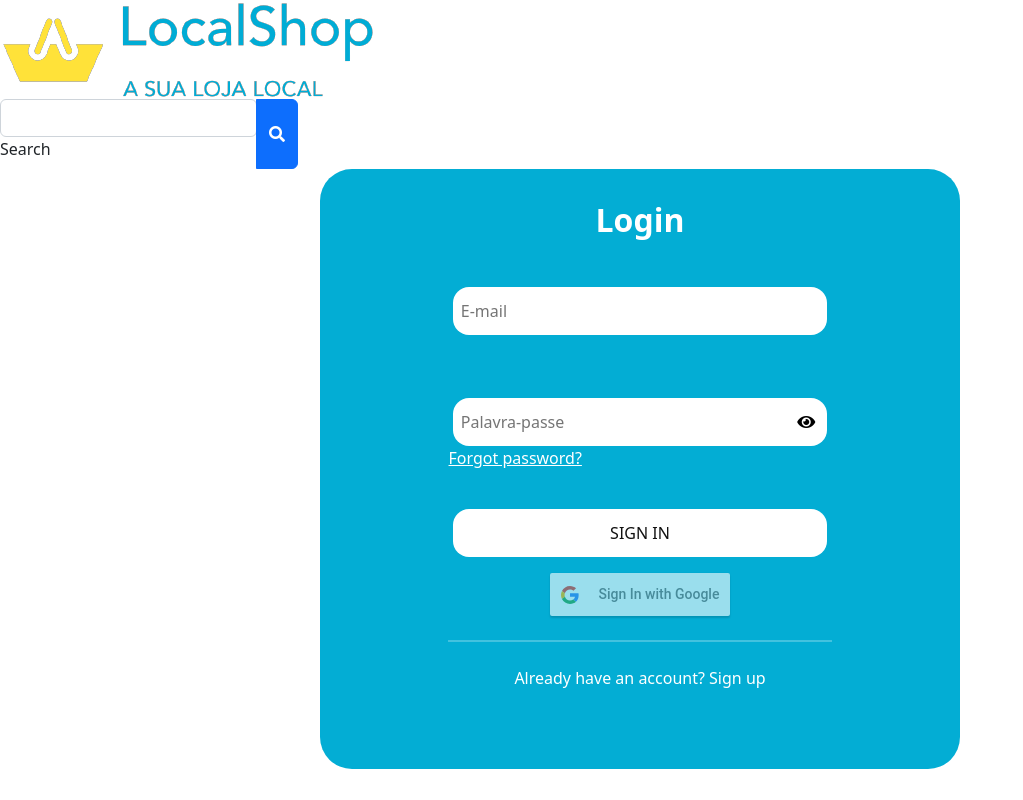
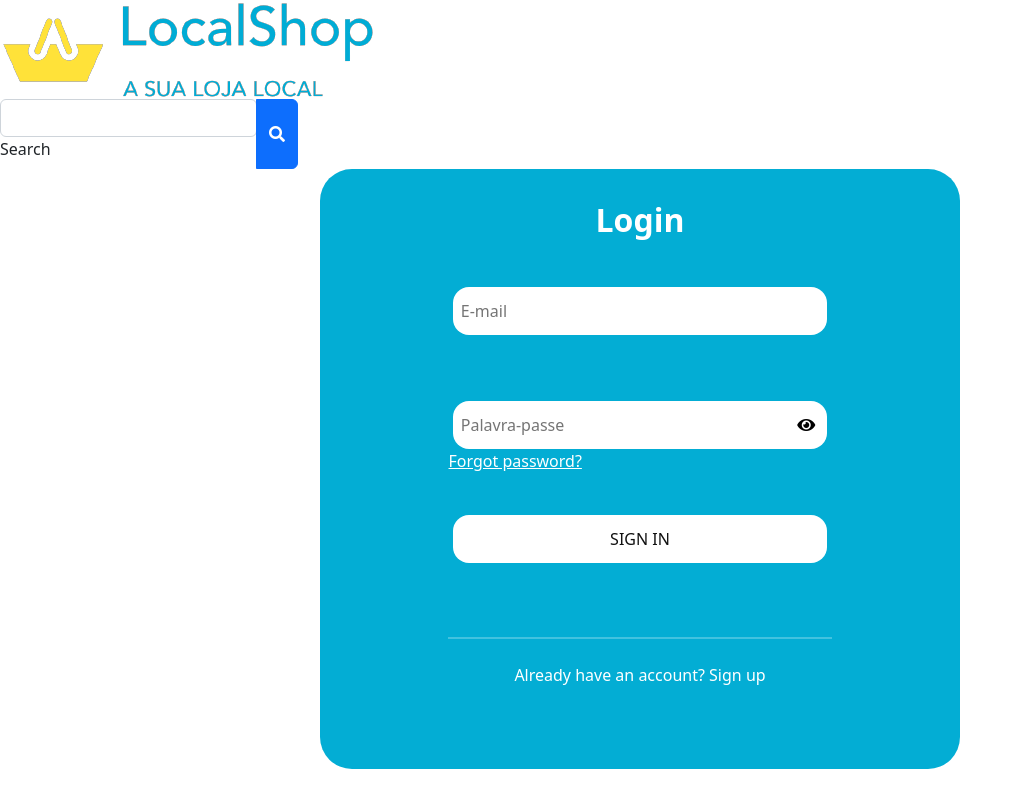
Before and after one commit to FelipeCardos/PTI, a React (Vite) app in the folder Projeto/code/client/shop-vite/: page /login in a window 1280 px wide. Shown: the whole page, without its empty margins (0-1023 px from the left). Built offline with nearby package versions, Linux system fonts and the light colour scheme.

Commit message:
Problemas com a library react-google, está deprecated

```diff
--- a/Projeto/code/client/shop-vite/package.json
+++ b/Projeto/code/client/shop-vite/package.json
@@ -13,6 +13,7 @@
     "@emotion/styled": "^11.10.6",
     "@mui/icons-material": "^5.11.9",
     "@mui/material": "^5.11.9",
+    "axios": "^1.3.4",
     "gapi-script": "^1.2.0",
     "react": "^18.2.0",
     "react-dom": "^18.2.0",
--- a/Projeto/code/client/shop-vite/src/components/Login/GoogleLoginButton.jsx
+++ /dev/null
@@ -1,28 +0,0 @@
-import { GoogleLogin } from "react-google-login";
-
-const clientId =
-  "605017327713-opokg48ftsd42qfmg8pqonroui009qrn.apps.googleusercontent.com";
-
-export default function GoogleLoginButton() {
-  const onSuccess = (res) => {
-    console.log("[Login Success] currentUser:", res.profileObj);
-  };
-
-  const onFailure = (res) => {
-    console.log("[Login failed] res:", res);
-  };
-
-  return (
-    <div style={{ marginTop: "1em" }}>
-      <GoogleLogin
-        clientId={clientId}
-        buttonText='Sign In with Google'
-        onSuccess={onSuccess}
-        onFailure={onFailure}
-        cookiePolicy={"single_host_origin"}
-        style={{ marginTop: "100px" }}
-        isSignedIn={true}
-      />
-    </div>
-  );
-}
--- a/Projeto/code/client/shop-vite/src/components/Login/Login.jsx
+++ b/Projeto/code/client/shop-vite/src/components/Login/Login.jsx
@@ -1,5 +1,4 @@
 import React, { useState } from "react";
-import GoogleLoginButton from "./GoogleLoginButton";
 import "./Login.css";
 
 export default function Login(props) {
@@ -25,8 +24,8 @@ export default function Login(props) {
 
   function handleSubmit(event) {
     event.preventDefault();
-    // submitToApi(formData)
-    console.log(formData);
+    console.log("Cliente: " + formData);
+    axios.post("http://localhost:5000/login/", formData);
   }
 
   return (
@@ -61,10 +60,7 @@ export default function Login(props) {
           </span>
         </div>
         <div>
-          <button type='submit' className='loginButton'>
-            SIGN IN
-          </button>
-          <GoogleLoginButton />
+          <input type='submit' className='loginButton' value='SIGN IN' />
         </div>
         <hr className='hr' />
         <div>
```
Also changed, not shown: 1 other file (tests, documents, lock files or other folders).
